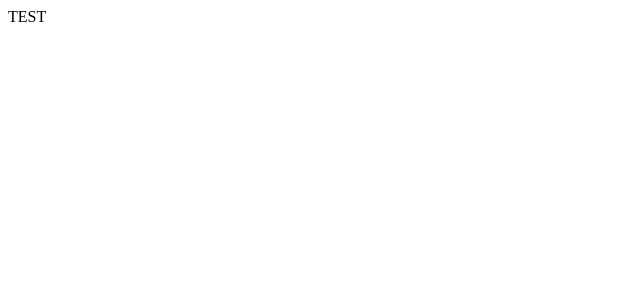
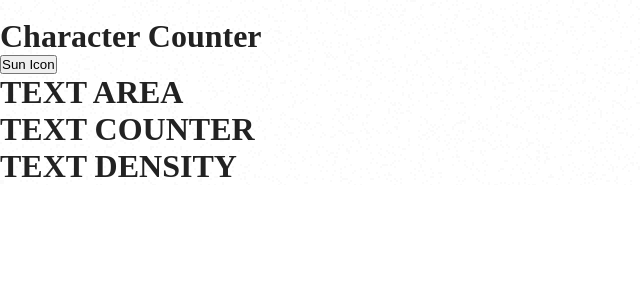
Before and after one commit to MNKPP/character_counter, a React (Vite) app: page / in a window 1280 px wide. Shown: the top 300 px of the page, without its empty margins (0-640 px from the left). Built offline with nearby package versions, Linux system fonts and the light colour scheme.

Commit message:
Create 4 containers for modeling the app layout and setup darkmode
What I Learn ? I learn how to use Lifting State Up with the darkmode

```diff
--- a/src/App.css
+++ b/src/App.css
@@ -0,0 +1,20 @@
+:root {
+    --neutral-100: #F2F2F7;
+    --neutral-200: #E4E4EF;
+}
+
+* {
+    box-sizing: border-box;
+    margin: 0;
+    padding: 0;
+}
+
+.dark-mode {
+    background-image: url("./assets/images/bg-dark-theme.png");
+    color: var(--neutral-200);
+}
+
+.light-mode {
+    background-image: url("./assets/images/bg-light-theme.png");
+    color: #222;
+}
--- a/src/App.jsx
+++ b/src/App.jsx
@@ -1,9 +1,28 @@
+import './App.css';
+import Header from "./containers/Header.jsx";
+import TextArea from "./containers/TextArea.jsx";
+import TextCounter from "./containers/TextCounter.jsx";
+import TextDensity from "./containers/TextDensity.jsx";
+import DarkMode from "./components/DarkMode.jsx";
+import {useState} from "react";
+
 function App() {
+    const [isDarkMode, setIsDarkMode] = useState(false);
+
+    function handleClickDarkMode() {
+        setIsDarkMode(!isDarkMode);
+    }
 
   return (
-    <>
-        TEST
-    </>
+    <div className={isDarkMode ? 'dark-mode' : 'light-mode'}>
+        <div>
+            <Header />
+            <DarkMode isDarkMode={isDarkMode} onDarkMode={handleClickDarkMode}/>
+        </div>
+        <TextArea />
+        <TextCounter />
+        <TextDensity />
+    </div>
   )
 }
 
--- /dev/null
+++ b/src/components/DarkMode.jsx
@@ -0,0 +1,13 @@
+import {useState} from "react";
+
+function DarkMode({isDarkMode, onDarkMode}) {
+
+    return (
+        <button onClick={() => onDarkMode()}>
+            Sun Icon
+            <img src="" alt=""/>
+        </button>
+    )
+}
+
+export default DarkMode;
--- /dev/null
+++ b/src/containers/Header.jsx
@@ -0,0 +1,12 @@
+import DarkMode from "../components/DarkMode.jsx";
+
+function Header() {
+    return (
+        <div className="header">
+            <img src="/" alt=""/>
+            <h1>Character Counter</h1>
+        </div>
+    )
+}
+
+export default Header
--- /dev/null
+++ b/src/containers/TextArea.jsx
@@ -0,0 +1,7 @@
+function TextArea() {
+    return (
+        <h1>TEXT AREA</h1>
+    )
+}
+
+export default TextArea
--- /dev/null
+++ b/src/containers/TextCounter.jsx
@@ -0,0 +1,7 @@
+function TextCounter() {
+    return (
+        <h1>TEXT COUNTER</h1>
+    )
+}
+
+export default TextCounter
--- /dev/null
+++ b/src/containers/TextDensity.jsx
@@ -0,0 +1,7 @@
+function TextDensity() {
+    return (
+        <h1>TEXT DENSITY</h1>
+    )
+}
+
+export default TextDensity
```
